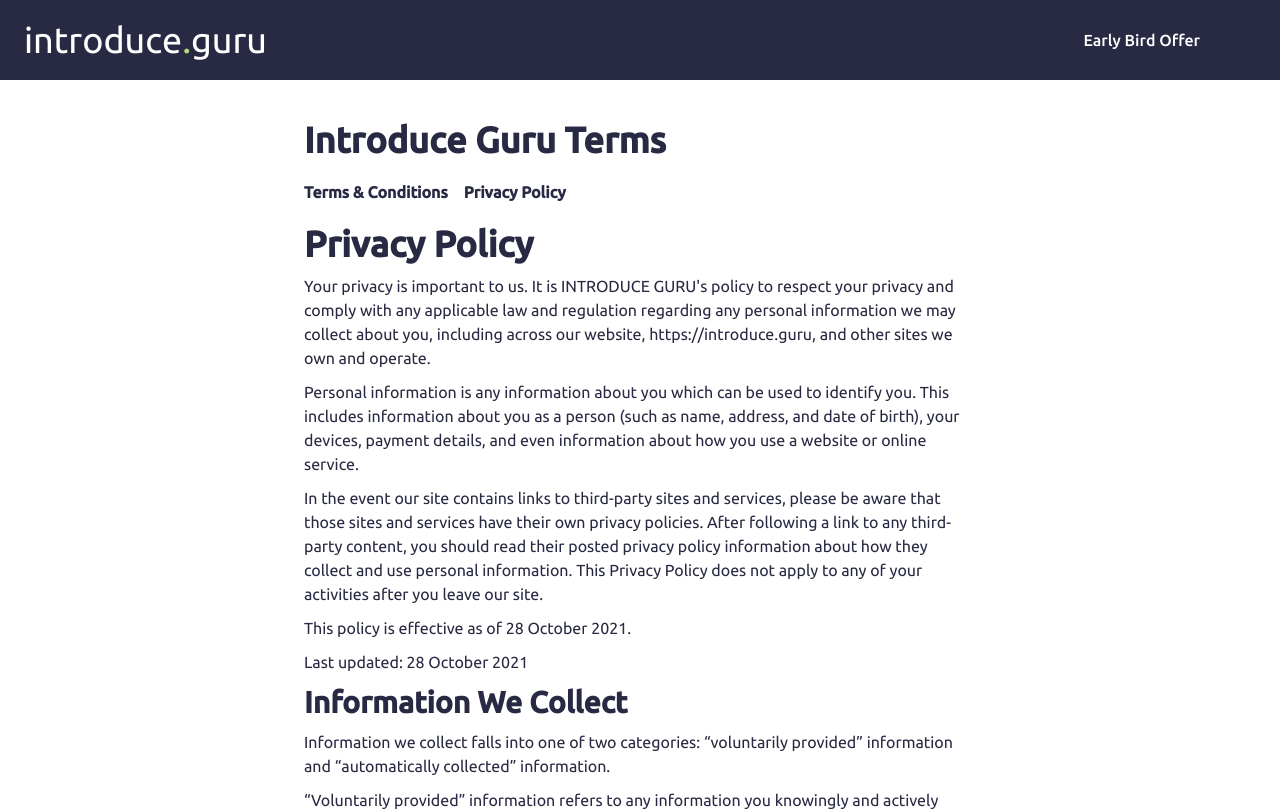
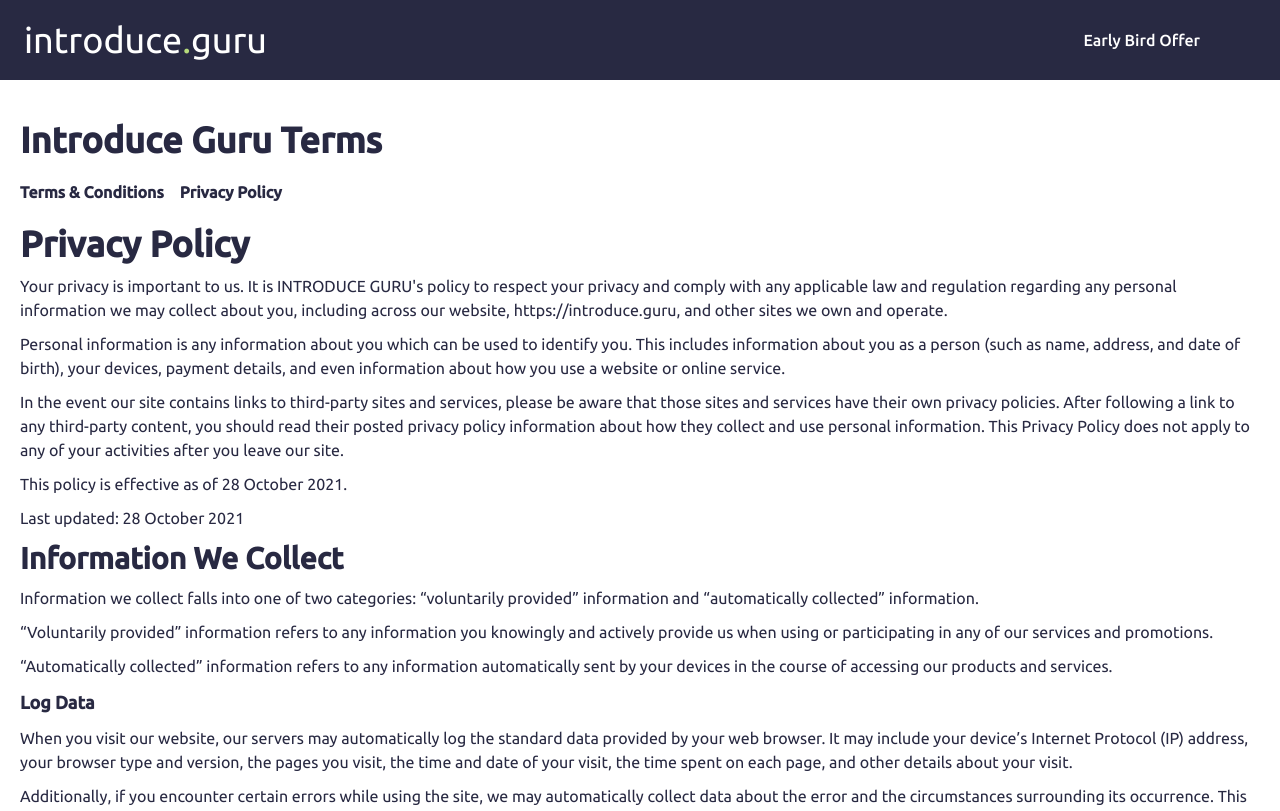
Before and after one commit to srm-tech/app, a Next.js app: page /legal/privacy in a window 1280 px wide. Shown: the top 811 px of the page. Built offline with nearby package versions, Linux system fonts and the light colour scheme.

Commit message:
fix: policy link, widen page

```diff
--- a/src/components/home/Hero.tsx
+++ b/src/components/home/Hero.tsx
@@ -160,7 +160,7 @@
                   </UnstyledLink>
                   ,{' '}
                   <UnstyledLink
-                    href='/legal/policy'
+                    href='/legal/privacy'
                     className='font-medium text-gray-900 hover:underline'
                   >
                     Data Policy
--- a/src/pages/legal/PrivacyContent.tsx
+++ b/src/pages/legal/PrivacyContent.tsx
@@ -3,7 +3,7 @@
 
 export default function Privacy() {
   return (
-    <main className='max-w-2xl m-auto'>
+    <main className='max-w-7xl m-auto'>
       <div className='container'>
         <h2>Introduce Guru Terms</h2>
         <div className='mb-5 mt-5 space-x-4'>
--- a/src/pages/legal/TermsContent.tsx
+++ b/src/pages/legal/TermsContent.tsx
@@ -3,7 +3,7 @@
 
 export default function TermsContent() {
   return (
-    <main className='max-w-2xl m-auto'>
+    <main className='max-w-7xl m-auto'>
       <div className='container'>
         <h2>Introduce Guru Terms</h2>
         <div className='mb-5 mt-5 space-x-4'>
```
